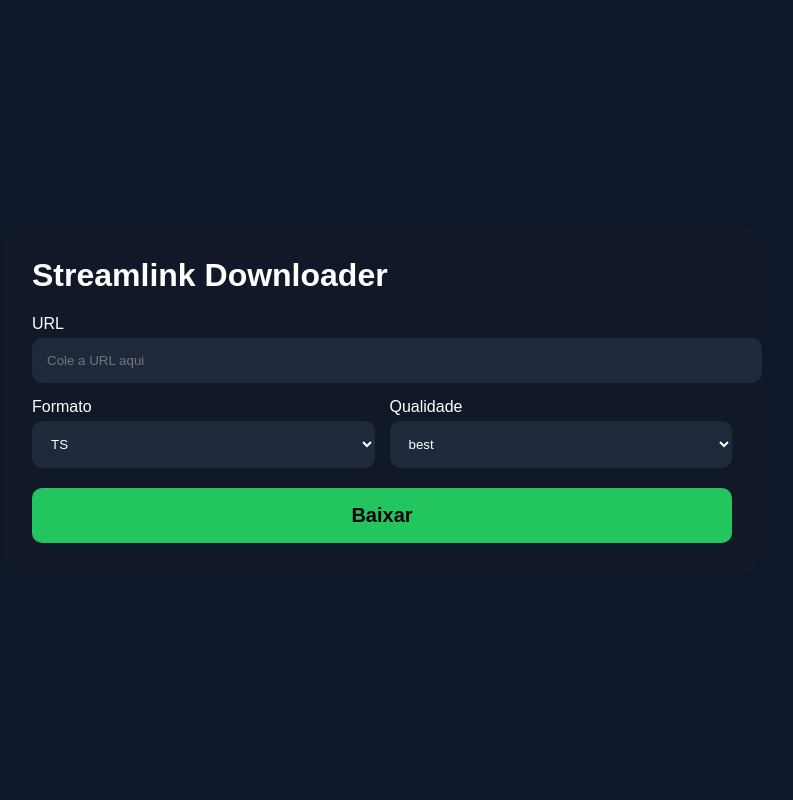
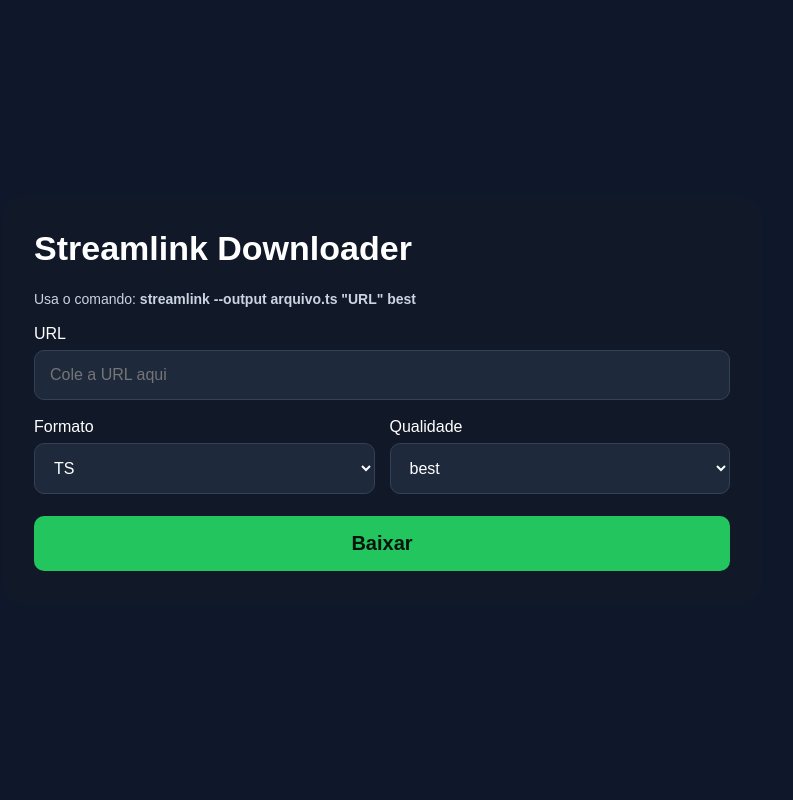
Before and after one commit to Getuliogx/streamlink-site, a Flask app: page / in a window 1280 px wide. Shown: the whole page, without its empty margins (258-1051 px from the left). Run offline with Flask 3, Linux system fonts and the light colour scheme.

Commit message:
Add files via upload

```diff
--- a/app.py
+++ b/app.py
@@ -1,97 +1,229 @@
+
 import os
 import uuid
-import shutil
+import time
+import threading
 import subprocess
 from pathlib import Path
-from flask import Flask, render_template, request, send_file
+from flask import Flask, render_template, request, jsonify, send_file, abort
+import imageio_ffmpeg
 
 app = Flask(__name__)
 
-DOWNLOAD_DIR = Path("downloads")
+BASE_DIR = Path(__file__).resolve().parent
+DOWNLOAD_DIR = BASE_DIR / "downloads"
 DOWNLOAD_DIR.mkdir(exist_ok=True)
+
+FFMPEG = imageio_ffmpeg.get_ffmpeg_exe()
+
+jobs = {}
+
+def set_job(job_id, **kwargs):
+    jobs.setdefault(job_id, {})
+    jobs[job_id].update(kwargs)
+
+def add_log(job_id, text):
+    if not text:
+        return
+    jobs.setdefault(job_id, {})
+    logs = jobs[job_id].setdefault("logs", [])
+    logs.append(str(text)[-4000:])
+    jobs[job_id]["logs"] = logs[-80:]
+
+def run_streamlink(job_id, url, quality, ts_file):
+    # Comando exatamente no formato que você disse que funciona:
+    # streamlink --output "arquivo.ts" "url" best
+    cmd = [
+        "streamlink",
+        "--output",
+        str(ts_file),
+        url,
+        quality
+    ]
+
+    add_log(job_id, "Rodando comando:")
+    add_log(job_id, " ".join(f'"{c}"' if " " in c else c for c in cmd))
+
+    process = subprocess.Popen(
+        cmd,
+        stdout=subprocess.PIPE,
+        stderr=subprocess.STDOUT,
+        text=True,
+        bufsize=1
+    )
+
+    for line in process.stdout:
+        add_log(job_id, line.rstrip())
+
+    process.wait()
+
+    add_log(job_id, f"Streamlink finalizou com código: {process.returncode}")
+
+    if process.returncode != 0:
+        raise RuntimeError("Streamlink falhou. Veja o log acima.")
+
+    if not ts_file.exists():
+        raise RuntimeError("O Streamlink terminou, mas o arquivo .ts não foi criado.")
+
+    if ts_file.stat().st_size < 1024:
+        raise RuntimeError("O arquivo .ts foi criado vazio ou pequeno demais.")
+
+def convert_to_mp4(job_id, ts_file, mp4_file):
+    cmd = [
+        FFMPEG,
+        "-y",
+        "-i",
+        str(ts_file),
+        "-c:v",
+        "libx264",
+        "-tag:v",
+        "avc1",
+        "-pix_fmt",
+        "yuv420p",
+        "-c:a",
+        "aac",
+        "-b:a",
+        "128k",
+        "-movflags",
+        "+faststart",
+        str(mp4_file)
+    ]
+
+    add_log(job_id, "Convertendo para MP4 H.264 AVC1:")
+    add_log(job_id, " ".join(f'"{c}"' if " " in c else c for c in cmd))
+
+    process = subprocess.Popen(
+        cmd,
+        stdout=subprocess.PIPE,
+        stderr=subprocess.STDOUT,
+        text=True,
+        bufsize=1
+    )
+
+    for line in process.stdout:
+        add_log(job_id, line.rstrip())
+
+    process.wait()
+
+    add_log(job_id, f"FFmpeg finalizou com código: {process.returncode}")
+
+    if process.returncode != 0:
+        raise RuntimeError("FFmpeg falhou. Veja o log acima.")
+
+    if not mp4_file.exists():
+        raise RuntimeError("O MP4 não foi criado.")
+
+    if mp4_file.stat().st_size < 1024:
+        raise RuntimeError("O MP4 foi criado vazio ou pequeno demais.")
+
+def worker(job_id, url, quality, fmt):
+    try:
+        set_job(job_id, status="running", error=None, file=None, filename=None)
+        add_log(job_id, "Iniciando...")
+
+        ts_file = DOWNLOAD_DIR / f"video_{job_id}.ts"
+        mp4_file = DOWNLOAD_DIR / f"video_{job_id}.mp4"
+
+        run_streamlink(job_id, url, quality, ts_file)
+
+        if fmt == "mp4":
+            convert_to_mp4(job_id, ts_file, mp4_file)
+            final_file = mp4_file
+            filename = f"video_{job_id}.mp4"
+        else:
+            final_file = ts_file
+            filename = f"video_{job_id}.ts"
+
+        set_job(
+            job_id,
+            status="done",
+            file=str(final_file),
+            filename=filename,
+            size=final_file.stat().st_size
+        )
+        add_log(job_id, "Arquivo pronto.")
+
+    except Exception as e:
+        set_job(job_id, status="error", error=str(e))
+        add_log(job_id, "ERRO: " + str(e))
 
 @app.route("/")
 def index():
     return render_template("index.html")
 
-def baixar_streamlink(url, qualidade, output_file):
-    cmd = [
-        "streamlink",
-        "--output",
-        str(output_file),
-        url,
-        qualidade
-    ]
+@app.route("/health")
+def health():
+    return jsonify({
+        "ok": True,
+        "ffmpeg": FFMPEG,
+        "downloads": str(DOWNLOAD_DIR)
+    })
 
-    process = subprocess.run(
-        cmd,
-        stdout=subprocess.PIPE,
-        stderr=subprocess.PIPE,
-        text=True
+@app.route("/start", methods=["POST"])
+def start():
+    data = request.get_json(force=True)
+
+    url = (data.get("url") or "").strip()
+    quality = (data.get("quality") or "best").strip()
+    fmt = (data.get("format") or "ts").strip().lower()
+
+    if not url.startswith(("http://", "https://")):
+        return jsonify({"ok": False, "error": "URL inválida."}), 400
+
+    if fmt not in ("ts", "mp4"):
+        return jsonify({"ok": False, "error": "Formato inválido."}), 400
+
+    job_id = uuid.uuid4().hex[:12]
+    jobs[job_id] = {
+        "status": "queued",
+        "logs": [],
+        "url": url,
+        "quality": quality,
+        "format": fmt,
+        "created": time.time()
+    }
+
+    thread = threading.Thread(
+        target=worker,
+        args=(job_id, url, quality, fmt),
+        daemon=True
+    )
+    thread.start()
+
+    return jsonify({"ok": True, "job_id": job_id})
+
+@app.route("/status/<job_id>")
+def status(job_id):
+    job = jobs.get(job_id)
+    if not job:
+        return jsonify({"ok": False, "error": "Job não encontrado."}), 404
+
+    return jsonify({
+        "ok": True,
+        "status": job.get("status"),
+        "error": job.get("error"),
+        "logs": job.get("logs", []),
+        "download_url": f"/file/{job_id}" if job.get("status") == "done" else None,
+        "filename": job.get("filename"),
+        "size": job.get("size")
+    })
+
+@app.route("/file/<job_id>")
+def file(job_id):
+    job = jobs.get(job_id)
+    if not job or job.get("status") != "done":
+        abort(404)
+
+    path = Path(job["file"])
+    if not path.exists():
+        abort(404)
+
+    return send_file(
+        path,
+        as_attachment=True,
+        download_name=job.get("filename") or path.name
     )
 
-    print(process.stdout)
-    print(process.stderr)
-
-    if process.returncode != 0:
-        return False, process.stderr
-
-    return True, None
-
-@app.route("/download", methods=["POST"])
-def download():
-    url = request.form.get("url", "").strip()
-    qualidade = request.form.get("quality", "best")
-    formato = request.form.get("format", "ts")
-
-    if not url:
-        return render_template("index.html", error="URL inválida.")
-
-    uid = uuid.uuid4().hex[:8]
-
-    ts_file = DOWNLOAD_DIR / f"video_{uid}.ts"
-
-    ok, erro = baixar_streamlink(url, qualidade, ts_file)
-
-    if not ok:
-        return render_template("index.html", error=erro)
-
-    final_file = ts_file
-
-    if formato == "mp4":
-        mp4_file = DOWNLOAD_DIR / f"video_{uid}.mp4"
-
-        ffmpeg_cmd = [
-            "ffmpeg",
-            "-y",
-            "-i",
-            str(ts_file),
-            "-c:v",
-            "libx264",
-            "-tag:v",
-            "avc1",
-            "-c:a",
-            "aac",
-            str(mp4_file)
-        ]
-
-        ffmpeg = subprocess.run(
-            ffmpeg_cmd,
-            stdout=subprocess.PIPE,
-            stderr=subprocess.PIPE,
-            text=True
-        )
-
-        print(ffmpeg.stdout)
-        print(ffmpeg.stderr)
-
-        if ffmpeg.returncode != 0:
-            return render_template("index.html", error=ffmpeg.stderr)
-
-        final_file = mp4_file
-
-    return send_file(final_file, as_attachment=True)
-
 if __name__ == "__main__":
-    port = int(os.environ.get("PORT", 5000))
+    port = int(os.environ.get("PORT", "5000"))
     app.run(host="0.0.0.0", port=port)
--- a/render.yaml
+++ b/render.yaml
@@ -3,4 +3,4 @@
     name: streamlink-site
     runtime: python
     buildCommand: pip install -r requirements.txt
-    startCommand: gunicorn app:app --bind 0.0.0.0:$PORT --timeout 1200
+    startCommand: gunicorn app:app --bind 0.0.0.0:$PORT --timeout 1200 --workers 1 --threads 4 --log-level info --access-logfile - --error-logfile -
--- a/static/style.css
+++ b/static/style.css
@@ -1,60 +1,122 @@
-body{
-background:#0f172a;
-font-family:Arial;
-display:flex;
-justify-content:center;
-align-items:center;
-height:100vh;
-margin:0;
-color:white;
+
+* {
+  box-sizing: border-box;
 }
 
-.container{
-background:#111827;
-padding:30px;
-border-radius:20px;
-width:700px;
-max-width:95%;
+body {
+  margin: 0;
+  min-height: 100vh;
+  background: #0f172a;
+  color: white;
+  font-family: Arial, Helvetica, sans-serif;
+  display: flex;
+  justify-content: center;
+  align-items: center;
 }
 
-h1{
-margin-top:0;
+.container {
+  background: #111827;
+  width: 760px;
+  max-width: 95%;
+  padding: 32px;
+  border-radius: 20px;
 }
 
-input,select{
-width:100%;
-padding:15px;
-border-radius:10px;
-border:none;
-margin-top:5px;
-background:#1e293b;
-color:white;
+h1 {
+  margin-top: 0;
+  font-size: 34px;
 }
 
-.grid{
-display:grid;
-grid-template-columns:1fr 1fr;
-gap:15px;
-margin-top:15px;
+.sub {
+  color: #cbd5e1;
+  font-size: 14px;
 }
 
-button{
-width:100%;
-padding:16px;
-margin-top:20px;
-border:none;
-border-radius:10px;
-background:#22c55e;
-font-size:20px;
-font-weight:bold;
-cursor:pointer;
+label {
+  display: block;
+  margin-top: 18px;
+  margin-bottom: 7px;
 }
 
-.error{
-background:#991b1b;
-padding:15px;
-margin-top:20px;
-border-radius:10px;
-white-space:pre-wrap;
-overflow:auto;
+input, select {
+  width: 100%;
+  padding: 15px;
+  border: 1px solid #334155;
+  border-radius: 10px;
+  background: #1e293b;
+  color: white;
+  font-size: 16px;
 }
+
+.grid {
+  display: grid;
+  grid-template-columns: 1fr 1fr;
+  gap: 15px;
+}
+
+button {
+  width: 100%;
+  padding: 16px;
+  margin-top: 22px;
+  border: 0;
+  border-radius: 10px;
+  background: #22c55e;
+  color: #06130b;
+  font-size: 20px;
+  font-weight: bold;
+  cursor: pointer;
+}
+
+button:disabled {
+  opacity: .65;
+  cursor: wait;
+}
+
+.status {
+  margin-top: 18px;
+  padding: 14px;
+  background: #1e40af;
+  border-radius: 10px;
+}
+
+.status.ok {
+  background: #166534;
+}
+
+.status.error {
+  background: #991b1b;
+}
+
+.download {
+  display: block;
+  margin-top: 16px;
+  padding: 16px;
+  border-radius: 10px;
+  background: #2563eb;
+  color: white;
+  text-align: center;
+  text-decoration: none;
+  font-weight: bold;
+}
+
+.log {
+  margin-top: 16px;
+  padding: 14px;
+  background: #020617;
+  color: #d1d5db;
+  border-radius: 10px;
+  max-height: 260px;
+  overflow: auto;
+  white-space: pre-wrap;
+  font-size: 13px;
+}
+
+.hidden {
+  display: none;
+}
+
+@media(max-width:700px) {
+  .grid {
+    grid-template-columns: 1fr;
+  }
+}
--- a/templates/index.html
+++ b/templates/index.html
@@ -1,5 +1,6 @@
+
 <!DOCTYPE html>
-<html lang="pt-br">
+<html lang="pt-BR">
 <head>
 <meta charset="UTF-8">
 <meta name="viewport" content="width=device-width, initial-scale=1.0">
@@ -9,27 +10,24 @@
 <body>
 
 <div class="container">
-
   <h1>Streamlink Downloader</h1>
-
-<form action="/download" method="POST">
+  <p class="sub">Usa o comando: <b>streamlink --output arquivo.ts "URL" best</b></p>
 
   <label>URL</label>
-<input type="text" name="url" required placeholder="Cole a URL aqui">
+  <input id="url" type="text" placeholder="Cole a URL aqui">
 
   <div class="grid">
-
     <div>
       <label>Formato</label>
-<select name="format">
+      <select id="format">
         <option value="ts">TS</option>
-<option value="mp4">MP4 H264 AVC1</option>
+        <option value="mp4">MP4 H.264 AVC1</option>
       </select>
     </div>
 
     <div>
       <label>Qualidade</label>
-<select name="quality">
+      <select id="quality">
         <option value="best">best</option>
         <option value="1080p">1080p</option>
         <option value="720p">720p</option>
@@ -37,20 +35,133 @@
         <option value="360p">360p</option>
       </select>
     </div>
-
   </div>
 
-<button type="submit">Baixar</button>
+  <button id="btn" onclick="startDownload()">Baixar</button>
 
-</form>
+  <div id="status" class="status hidden"></div>
 
-{% if error %}
-<div class="error">
-<pre>{{ error }}</pre>
+  <a id="downloadLink" class="download hidden" href="#">Baixar arquivo pronto</a>
+
+  <pre id="log" class="log hidden"></pre>
 </div>
-{% endif %}
 
-</div>
+<script>
+let currentJob = null;
+let timer = null;
+
+function show(el) {
+  el.classList.remove("hidden");
+}
+
+function hide(el) {
+  el.classList.add("hidden");
+}
+
+async function startDownload() {
+  const url = document.getElementById("url").value.trim();
+  const format = document.getElementById("format").value;
+  const quality = document.getElementById("quality").value;
+
+  const btn = document.getElementById("btn");
+  const status = document.getElementById("status");
+  const log = document.getElementById("log");
+  const link = document.getElementById("downloadLink");
+
+  hide(link);
+  show(status);
+  show(log);
+  status.className = "status";
+  status.innerText = "Iniciando...";
+  log.innerText = "";
+
+  if (!url) {
+    status.className = "status error";
+    status.innerText = "Cole uma URL primeiro.";
+    return;
+  }
+
+  btn.disabled = true;
+  btn.innerText = "Processando...";
+
+  try {
+    const r = await fetch("/start", {
+      method: "POST",
+      headers: {"Content-Type": "application/json"},
+      body: JSON.stringify({url, format, quality})
+    });
+
+    const data = await r.json();
+
+    if (!data.ok) {
+      throw new Error(data.error || "Falha ao iniciar.");
+    }
+
+    currentJob = data.job_id;
+    status.innerText = "Baixando no servidor... aguarde.";
+    timer = setInterval(checkStatus, 2000);
+    checkStatus();
+
+  } catch (e) {
+    status.className = "status error";
+    status.innerText = e.message;
+    btn.disabled = false;
+    btn.innerText = "Baixar";
+  }
+}
+
+async function checkStatus() {
+  if (!currentJob) return;
+
+  const btn = document.getElementById("btn");
+  const status = document.getElementById("status");
+  const log = document.getElementById("log");
+  const link = document.getElementById("downloadLink");
+
+  try {
+    const r = await fetch("/status/" + currentJob);
+    const data = await r.json();
+
+    if (!data.ok) {
+      throw new Error(data.error || "Falha ao consultar status.");
+    }
+
+    log.innerText = (data.logs || []).join("\n");
+    log.scrollTop = log.scrollHeight;
+
+    if (data.status === "running" || data.status === "queued") {
+      status.className = "status";
+      status.innerText = "Baixando no servidor... não feche esta página.";
+    }
+
+    if (data.status === "done") {
+      clearInterval(timer);
+      status.className = "status ok";
+      status.innerText = "Arquivo pronto.";
+      link.href = data.download_url;
+      link.innerText = "Baixar " + (data.filename || "arquivo");
+      show(link);
+      btn.disabled = false;
+      btn.innerText = "Baixar outro";
+    }
+
+    if (data.status === "error") {
+      clearInterval(timer);
+      status.className = "status error";
+      status.innerText = data.error || "Erro.";
+      btn.disabled = false;
+      btn.innerText = "Baixar";
+    }
+
+  } catch (e) {
+    clearInterval(timer);
+    status.className = "status error";
+    status.innerText = e.message;
+    btn.disabled = false;
+    btn.innerText = "Baixar";
+  }
+}
+</script>
 
 </body>
 </html>
```
Also changed, not shown: requirements.txt (+4 -3 lines), README.txt. Lines whose indentation alone changed are shown as unchanged.
